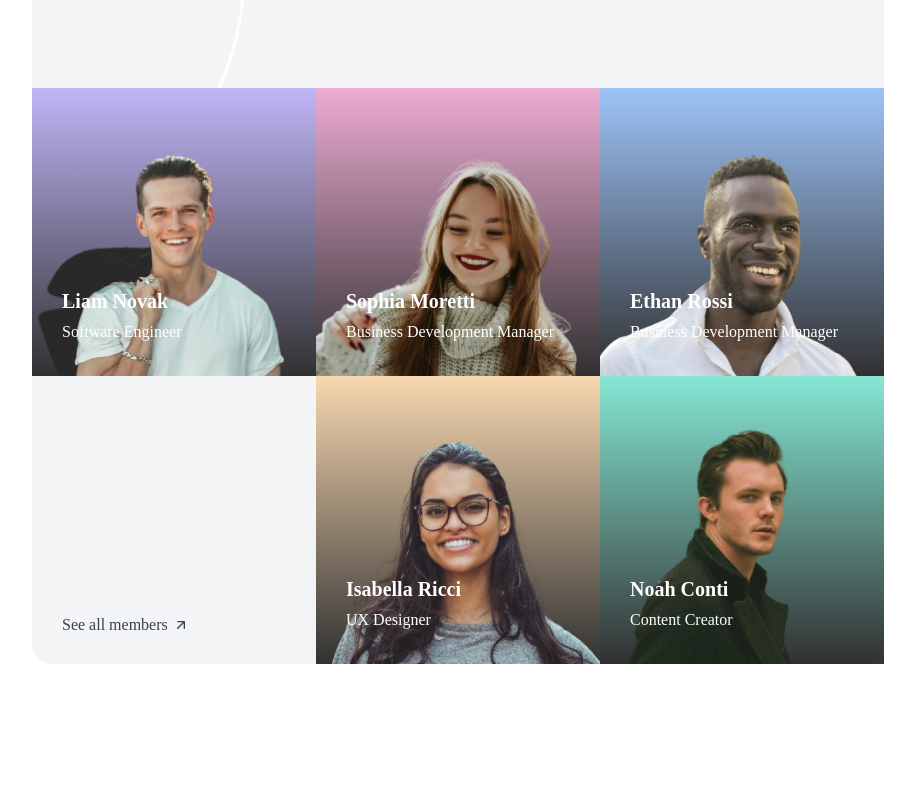
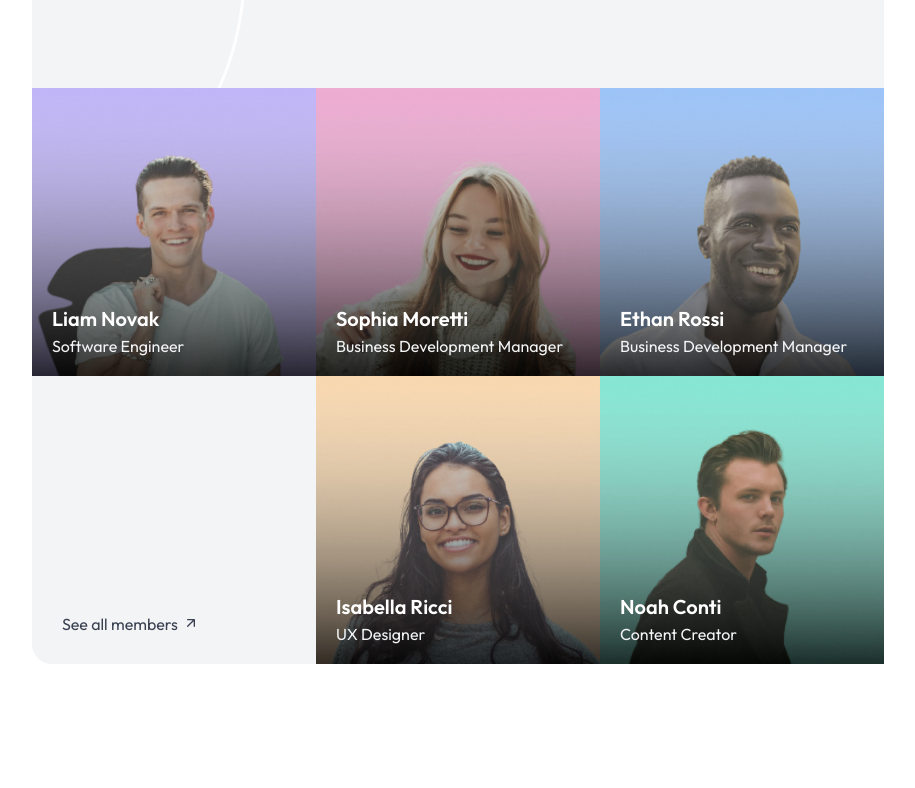
Before and after one commit to nouranelfar/Meet-the-Team-Section, a plain HTML site: page index.html in a window 1280 px wide. Shown: the part 324-1112 px from the top of the page, without its empty margins (182-1097 px from the left). Drawn offline with Linux system fonts and the light colour scheme.

Commit message:
Add files via upload

```diff
--- a/index.html
+++ b/index.html
@@ -10,13 +10,13 @@
       type="image/x-icon"
       sizes="96x96"
     />
-    <link rel="stylesheet" href="style.css?v=1.0">
+    <link rel="stylesheet" href="style.css">
     <title>Meet the Team Section | devChallenges.io</title>
   </head>
   <body>
     <main>
       <!--grid layout-->
-      <div class="container" loading="eager">
+      <div class="container">
         <div class="details">
           <span>Our team</span>
           <h1>Meet the brain</h1>
@@ -28,6 +28,7 @@
             <source srcset="resources/person_1@2x.png" type="image/png" width="284" height="288" role="img">
             <img src="resources/person_1.png" alt="person_1" width="426" height="432" role="img">
           </picture>
+          <img src="resources/Gradient@2x.png" class="Gradient" alt="">
           <div class="member_details">
             <h2>Liam Novak</h2>
             <p>Software Engineer</p>
@@ -38,6 +39,7 @@
             <source srcset="resources/person_2@2x.png" type="image/png" width="284" height="288" role="img">
             <img src="resources/person_2.png" alt="person_2" width="426" height="432" role="img">
           </picture>
+          <img src="resources/Gradient@2x.png" class="Gradient" alt="">
           <div class="member_details">
             <h2>Sophia Moretti</h2>
             <p>Business Development Manager</p>
@@ -48,6 +50,7 @@
             <source srcset="resources/person_3@2x.png" type="image/png" width="284" height="288" role="img">
             <img src="resources/person_3.png" alt="person_3" width="426" height="432" role="img">
           </picture>
+          <img src="resources/Gradient@2x.png" class="Gradient" alt="">
           <div class="member_details">
             <h2>Ethan Rossi</h2>
             <p>Business Development Manager</p>
@@ -58,6 +61,7 @@
             <source srcset="resources/person_4@2x.png" type="image/png" width="284" height="288" role="img">
             <img src="resources/person_4.png" alt="person_4" width="426" height="432" role="img">
           </picture>
+          <img src="resources/Gradient@2x.png" class="Gradient" alt="">
           <div class="member_details">
             <h2>Isabella Ricci</h2>
             <p>UX Designer</p>
@@ -68,6 +72,7 @@
             <source srcset="resources/person_5@2x.png" type="image/png" width="284" height="288" role="img">
             <img src="resources/person_5.png" alt="person_5" width="426" height="432" role="img">
           </picture>
+          <img src="resources/Gradient@2x.png" class="Gradient" alt="">
           <div class="member_details">
             <h2>Noah Conti</h2>
             <p>Content Creator</p>
@@ -76,7 +81,7 @@
         <div class="all_members">
           <div class="all_members_details">
             <p>See all members</p>
-            <img src="resources/arrow up right.svg" alt="arrow up right">
+            <img src="resources/arrow up right.svg" alt="arrow up right" width="16" height="18" role="img">
           </div>
         </div>
       </div>
--- a/style.css
+++ b/style.css
@@ -1,3 +1,4 @@
+@import url('https://fonts.googleapis.com/css2?family=Outfit:wght@100..900&display=swap');
 *{
   margin: 0;
   padding: 0;
@@ -5,7 +6,7 @@
 }
 body{
   height: 100vh;
-  font-family: 'Outfit','Poppins' ;
+  font-family: 'Outfit','Poppins';
   overflow-x: hidden;
 }
 
@@ -44,7 +45,7 @@ body{
 .details p{
   color: #394150;
   font-size: 16px;
-  font-weight: 500;
+  font-weight: 400;
   line-height: 1.4;
 }
 
@@ -54,6 +55,10 @@ body{
 .member h2{
   font-weight: 600;
   font-size: 20px;
+  color: #FFFEFE;
+}
+.member p{
+  color: #F3F4F6;
 }
 .member img{
   height: 100%;
@@ -62,12 +67,12 @@ body{
 }
 .member .member_details{
   position: absolute;
-  bottom: 35px;
-  left: 30px;
+  bottom: 20px;
+  left: 20px;
   display: flex;
   flex-direction: column;
-  gap: 10px;
-  color: white;
+  gap: 5px;
+  z-index: 101;
 }
 
 
@@ -86,49 +91,32 @@ body{
 .all_members p{
   color: #394150;
 }
-
+.Gradient{
+  position: absolute;
+  z-index: 100;
+  top: 0;
+  left: 0;
+}
 /*placing items in cells*/
 .person_1{
   grid-row: 2;
-  /* Linear Background */
-  background: linear-gradient(
-  180deg,#C1B6F8 0%,
-  rgba(0, 0, 0, 0.8) 100%
-);
+  background-color: #C1B6F8;
 }
 .person_2{
   grid-row: 3;
-  /* Linear Background */
-  background: linear-gradient(
-  180deg,#EDACD2 0%,
-  rgba(0, 0, 0, 0.8) 100%
-);
+  background-color:#EDACD2 ;
 }
 .person_3{
   grid-row: 4;
-  /* Linear Background */
-  background: linear-gradient(
-  180deg,#9DC4F8 0%,
-  rgba(0, 0, 0, 0.8) 100%
-);
+  background-color: #9DC4F8;
 }
 .person_4{
   grid-row: 5;
   background-color: #F8D8B0;
-/* Linear Background */
-  background: linear-gradient(
-  180deg,#F8D8B0 0%,
-  rgba(0, 0, 0, 0.8) 100%
-);
 }
 .person_5{
   grid-row: 6;
   background-color: #86E7D4;
-  /* Linear Background */
-  background: linear-gradient(
-  180deg,#86E7D4 0%,
-  rgba(0, 0, 0, 0.8) 100%
-);
 }
 
 /*screens from 1024px to 1349px*/
@@ -185,7 +173,7 @@ main{
 }
 /*contianer style*/
 .container{
-  margin-top: 5%;
+  margin-top: 6%;
   grid-template-rows: repeat(2,288px);
   grid-template-columns: repeat(4,284);
 }
```
